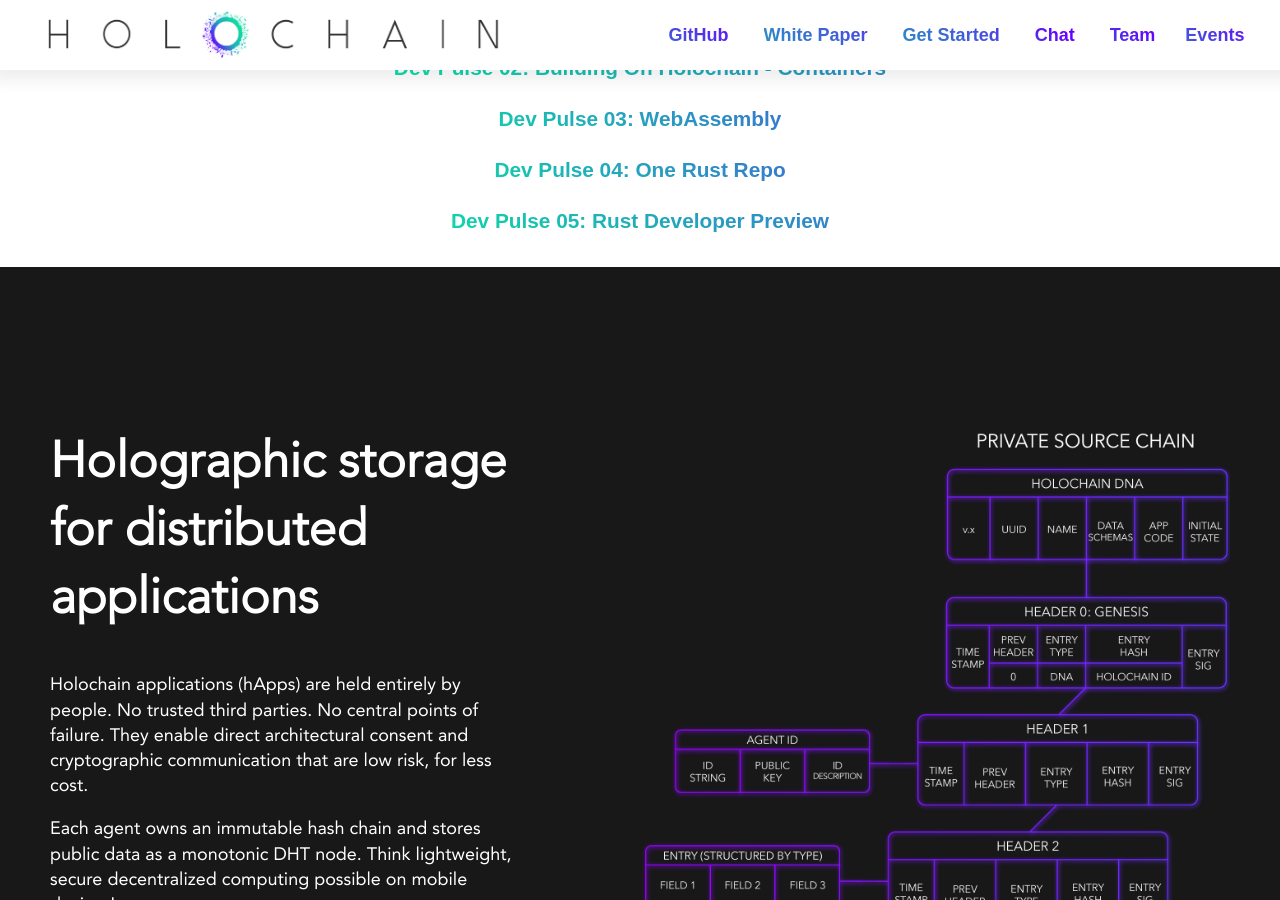
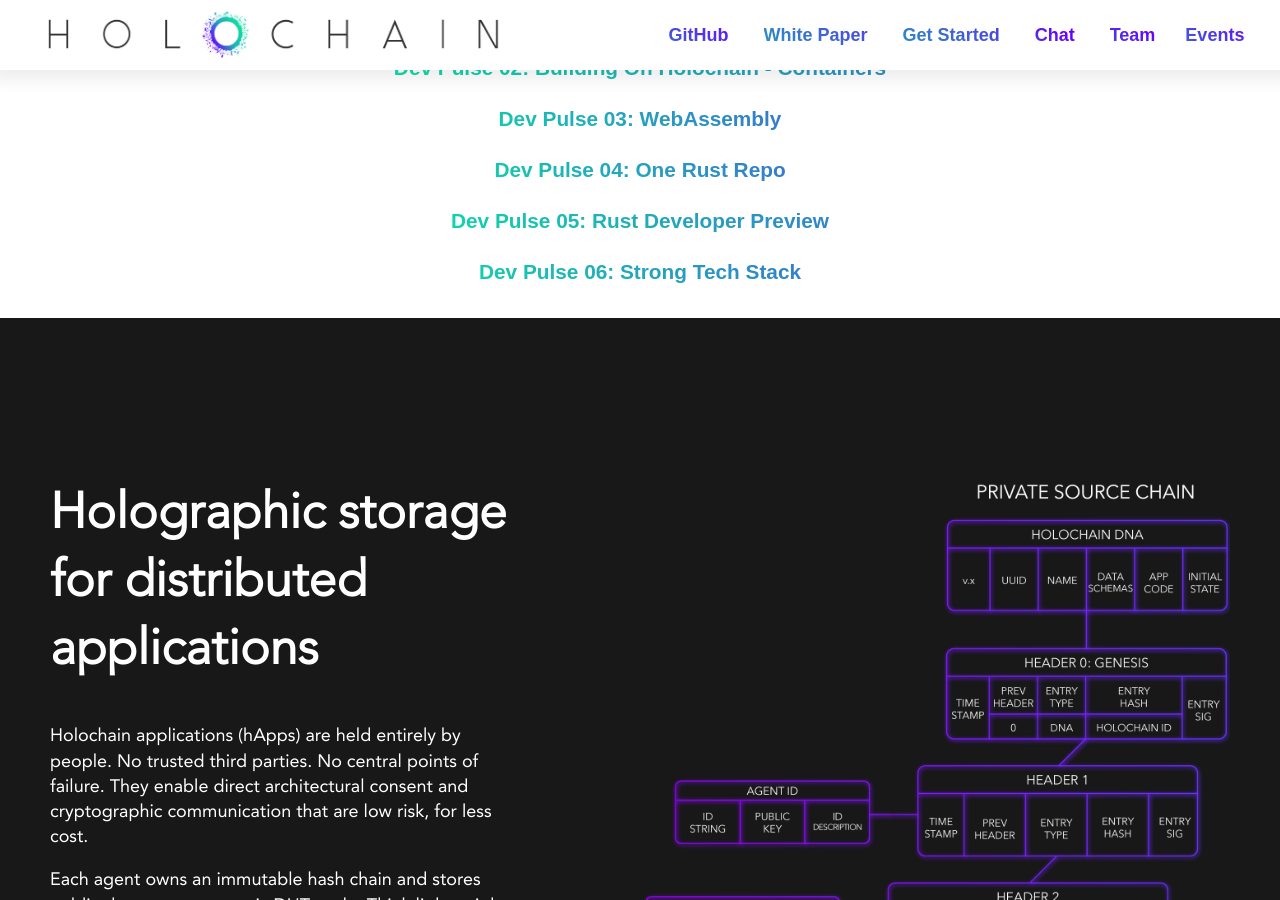
Before and after one commit to holochain/website, a Jekyll site: the page built from index.md, in a window 1280 px wide and 900 px high, scrolled down 8195 px. Built offline with Jekyll 4.4.1, drawn with Linux system fonts in a browser that asks for light colours; nearby versions of some CDN libraries.

Commit message:
Add DevPulse #6

```diff
--- a/_sections/resources.html
+++ b/_sections/resources.html
@@ -22,6 +22,7 @@
         <p style=\"font-weight: 600; font-size: 1.3em;\"><a href=\"https://medium.com/holochain/why-webassembly-will-turbocharge-p2p-app-development-and-the-holochain-tech-stack-d771125ef4f5\" rel=\"nofollow\" target=\"_blank\">Dev Pulse 03: WebAssembly</a></p>
         <p style=\"font-weight: 600; font-size: 1.3em;\"><a href=\"https://medium.com/holochain/one-repo-to-rule-them-all-one-rust-repo-to-find-them-4de0f88f63ab\" rel=\"nofollow\" target=\"_blank\">Dev Pulse 04: One Rust Repo</a></p>
         <p style=\"font-weight: 600; font-size: 1.3em;\"><a href=\"https://medium.com/holochain/holochain-rust-0-0-2-released-time-to-buidl-f211fe09282c\" rel=\"nofollow\" target=\"_blank\">Dev Pulse 05: Rust Developer Preview</a></p>
+        <p style=\"font-weight: 600; font-size: 1.3em;\"><a href=\"https://medium.com/holochain/establishing-tech-stack-foundation-and-preparing-for-full-p2p-networking-46ababdb6e44\" rel=\"nofollow\" target=\"_blank\">Dev Pulse 06: Strong Tech Stack</a></p>
         "
     section: resources
     text_align: Center
```
